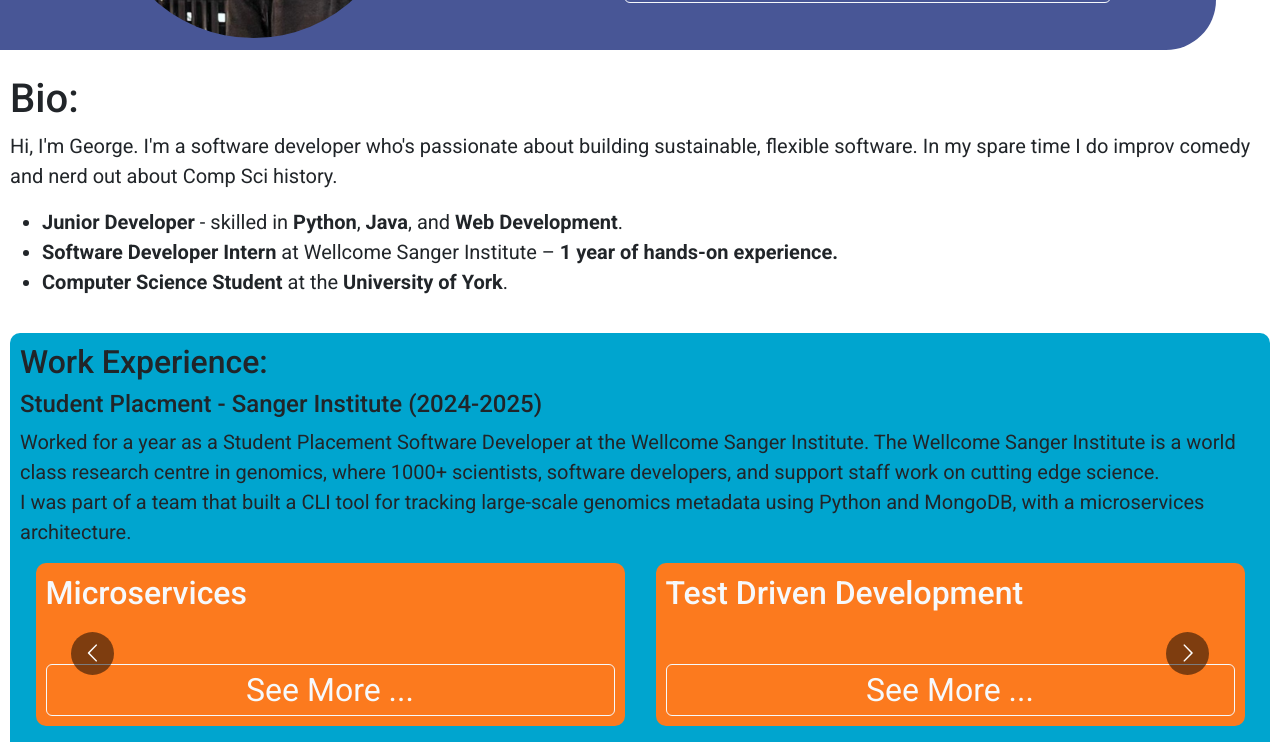
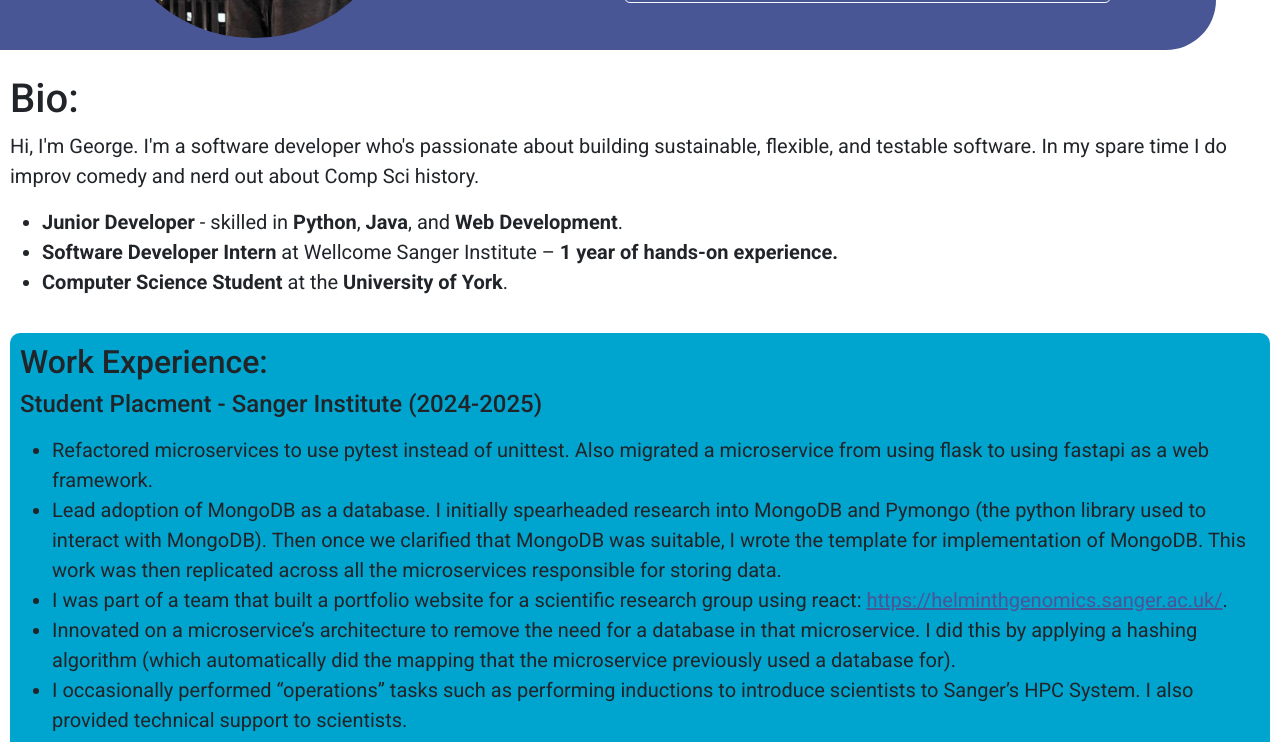
Before and after one commit to GeorgeJopson/GeorgeJopson.github.io, a React (Create React App) app: page / in a window 1280 px wide. Shown: the part 340-1082 px from the top of the page. Built offline with nearby package versions, Linux system fonts and the light colour scheme.

Commit message:
Refactor WorkExperience section and add proper content to it

```diff
--- a/src/Components/Bio/Bio.js
+++ b/src/Components/Bio/Bio.js
@@ -5,7 +5,7 @@ function Bio(){
   return(
     <div className="bioBox" id="bio">
       <h1 className="robotoMedium subTitleText">Bio:</h1>
-      <p className='robotoRegular paragraphText'>Hi, I'm George. I'm a software developer who's passionate about building sustainable, flexible software. In my spare time I do improv comedy and nerd out about Comp Sci history.</p>
+      <p className='robotoRegular paragraphText'>Hi, I'm George. I'm a software developer who's passionate about building sustainable, flexible, and testable software. In my spare time I do improv comedy and nerd out about Comp Sci history.</p>
       <ul>
         <li className="robotoRegular paragraphText"><b>Junior Developer</b> - skilled in <b>Python</b>, <b>Java</b>, and <b>Web Development</b>.</li>
         <li className="robotoRegular paragraphText"><b>Software Developer Intern</b> at Wellcome Sanger Institute – <b>1 year of hands-on experience.</b></li>
--- a/src/Components/Modals/Modals.css
+++ b/src/Components/Modals/Modals.css
@@ -27,10 +27,19 @@
   border-style: none;
   width: 80%;
   text-align:left;
+  border-radius: 10px;
 }
 
 .modalText{
   margin: 50px 20px 20px 20px;
+}
+
+.modalParagraphText{
+  white-space: pre-wrap;
+  white-space: -moz-pre-wrap;
+  white-space: -pre-wrap;
+  white-space: -o-pre-wrap;
+  word-wrap: break-word;
 }
 
 .close {
--- a/src/Components/Modals/Modals.js
+++ b/src/Components/Modals/Modals.js
@@ -7,24 +7,17 @@ function Modals({openModalIndex, modalsInfo, modalClose}) {
   const modals = modalsInfo.map((modalInfo,index)=>{
     let modalClass = (index === openModalIndex) ? "modalActive" : "modalHidden";
 
-    const handleOutsideModalClick = (event) => {
-      const clickOutsideOfModalContent = !event.target.closest('.modal-content')
-      if (clickOutsideOfModalContent) {
-        modalClose();
-      }
-    };
-
     return(
       <div
         className={"modalContainer "+modalClass}
-        onClick={handleOutsideModalClick}
+        onClick={()=>modalClose()}
         key={index}
       >
-        <div className="modalContent">
+        <div className="modalContent" onClick={(e) => e.stopPropagation()}>
           <img src={closeCross} alt="Close Cross" className="close" onClick={modalClose}/>
           <div className="modalText">
             <h1 className="robotoBold headerText">{modalInfo.title}</h1>
-            <p className="robotoRegular paragraphText">{modalInfo.content}</p>
+            <p className="robotoRegular paragraphText modalParagraphText">{modalInfo.content}</p>
           </div>
         </div>
       </div>
--- a/src/Components/WorkExperience/WorkExperience.css
+++ b/src/Components/WorkExperience/WorkExperience.css
@@ -5,3 +5,15 @@
   text-align: left;
   padding: 10px;
 }
+
+.link{
+  color: var(--primary-accent)
+}
+
+li{
+  white-space: pre-wrap;
+  white-space: -moz-pre-wrap;
+  white-space: -pre-wrap;
+  white-space: -o-pre-wrap;
+  word-wrap: break-word;
+}
--- a/src/Components/WorkExperience/WorkExperience.js
+++ b/src/Components/WorkExperience/WorkExperience.js
@@ -1,6 +1,6 @@
 import './WorkExperience.css';
 
-import achievementData from "./workExperienceAchievements.json"
+import learningData from "./learningData.json"
 import AchievementCarousel from '../AchievementCarousel/AchievementCarousel';
 
 function WorkExperience(){
@@ -10,13 +10,15 @@ function WorkExperience(){
 
       <h2 className="robotoMedium subtitleText">Student Placment - Sanger Institute (2024-2025)</h2>
       <p className="robotoRegular workExperienceDescription paragraphText">
-        Worked for a year as a Student Placement Software Developer at the Wellcome Sanger Institute.
-        The Wellcome Sanger Institute is a world class research centre in genomics, where 1000+ scientists, software developers, and support staff work
-        on cutting edge science.
-        <br/>
-        I was part of a team that built a CLI tool for tracking large-scale genomics metadata using Python and MongoDB, with a microservices architecture.
       </p>
-      <AchievementCarousel achievementData={achievementData}/>
+      <ul>
+        <li className="robotoRegular paragraphText">Refactored microservices to use pytest instead of unittest. Also migrated a microservice from using flask to using fastapi as a web framework.</li>
+        <li className="robotoRegular paragraphText">Lead adoption of MongoDB as a database. I initially spearheaded research into MongoDB and Pymongo (the python library used to interact with MongoDB). Then once we clarified that MongoDB was suitable, I wrote the template for implementation of MongoDB. This work was then replicated across all the microservices responsible for storing data.</li>
+        <li className="robotoRegular paragraphText">I was part of a team that built a portfolio website for a scientific research group using react: <a href="https://helminthgenomics.sanger.ac.uk/" className="link">https://helminthgenomics.sanger.ac.uk/</a>.</li>
+        <li className="robotoRegular paragraphText">Innovated on a microservice’s architecture to remove the need for a database in that microservice. I did this by applying a hashing algorithm (which automatically did the mapping that the microservice previously used a database for).</li>
+        <li className="robotoRegular paragraphText">I occasionally performed “operations” tasks such as performing inductions to introduce scientists to Sanger’s HPC System. I also provided technical support to scientists.</li>
+      </ul>
+      <AchievementCarousel achievementData={learningData}/>
     </div>
 
   );
--- /dev/null
+++ b/src/Components/WorkExperience/learningData.json
@@ -0,0 +1,24 @@
+{
+  "achievements":[
+    {
+      "title":"Agile",
+      "content":"I gained Professional Scrum Master I and Professional Scrum Product Owner I certifications (which you can see here: https://www.scrum.org/user/1495821). With this knowledge, I took on Scrum Master responsibilities for my team where I helped refocus my team on delivering valuable increments."
+    },
+    {
+      "title":"Python",
+      "content":"The primary language I used while working at Sanger was Python. I became familiar with libraries such as Pydantic, Fastapi, Pytest as well as becoming familiar with Python’s OOP features."
+    },
+    {
+      "title":"Microservices",
+      "content":"The product I worked on used a microservice architecture, where we faced data consistency challenges. Initially tasked with researching solutions like 2-Phase Commit and the Saga Pattern, I helped my team choose an eventual consistency approach based on my findings."
+    },
+    {
+      "title":"Test Driven Development",
+      "content":"After being introduced to test-driven development, the “red-green-refactor” cycle is now my primary development workflow. This let me write cleaner and safer code."
+    },
+    {
+      "title":"DevOps",
+      "content":"I learnt some DevOps skills while working at Sanger. I updated dockerfiles/docker-compose files to patch security bugs and add the ability to spin up MySQL/MongoDB instances locally. I also learnt some of the basics of Kubernetes (which was used to deploy our microservices)."
+    }
+  ]
+}
--- a/src/Components/WorkExperience/workExperienceAchievements.json
+++ /dev/null
@@ -1,24 +0,0 @@
-{
-  "achievements":[
-    {
-      "title":"Agile Development - Sanger",
-      "content":"The team I worked with at the Wellcome Sanger Institute used Scrum. I lead stand-ups (daily scrum meetings) and contributed to planning and estimation in sprint planning."
-    },
-    {
-      "title":"Microservices",
-      "content":"The system we were building was based on a microservice architecture."
-    },
-    {
-      "title":"Test Driven Development",
-      "content":"Used test driven development to make software. Refactor the test suites to use pytest instead of unittest."
-    },
-    {
-      "title":"Lead research into MongoDB",
-      "content":"Lead team into using MongoDB by organising meetings with the database support team, and then researching MongoDB to help decide how we were going to use it"
-    },
-    {
-      "title":"Web Development",
-      "content":"Was part of a two person team involved in refactoring an old site made in React to meet the needs of a new client."
-    }
-  ]
-}
```
